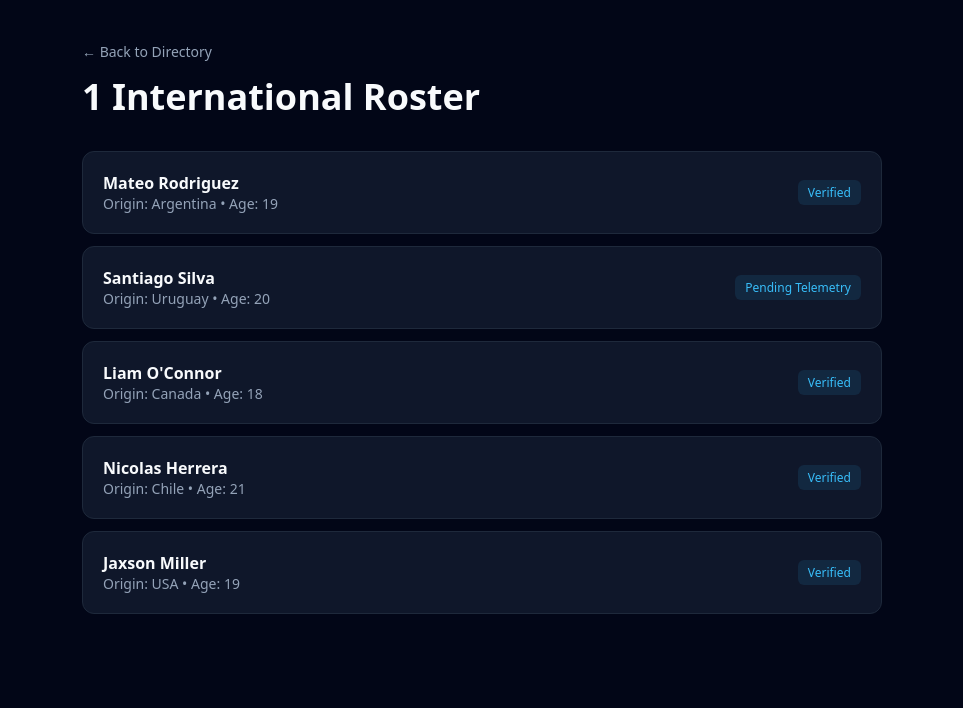
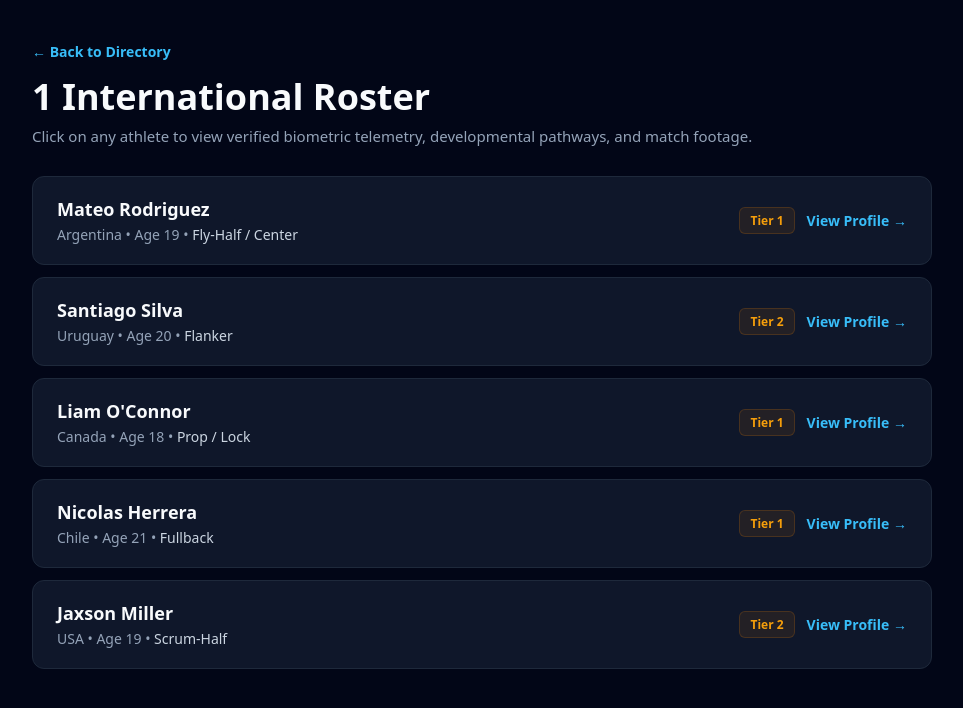
Before and after one commit to KGross16/Rugby2, a Next.js app: page /directory/1 in a window 1280 px wide. Shown: the top 708 px of the page, without its empty margins (158-1121 px from the left). Built offline with nearby package versions, Linux system fonts and the light colour scheme.

Commit message:
Refactor SportRoster component with player IDs and positions
Updated player data structure to include unique IDs and positions. Enhanced styling for player profiles and adjusted fallback sport name.

```diff
--- a/app/directory/[sport]/page.tsx
+++ b/app/directory/[sport]/page.tsx
@@ -4,39 +4,56 @@ import { useParams } from "next/navigation";
 
 export default function SportRoster() {
   const params = useParams();
-  const sport = typeof params.sport === 'string' ? params.sport : "Sport";
+  const sport = typeof params.sport === 'string' ? params.sport : "sport";
 
-  // International player database for the directory
+  // International player database with unique IDs for profile routing
   const players = [
-    { name: "Mateo Rodriguez", origin: "Argentina", age: 19, tier: "Tier 1", status: "Verified" },
-    { name: "Santiago Silva", origin: "Uruguay", age: 20, tier: "Tier 2", status: "Pending Telemetry" },
-    { name: "Liam O'Connor", origin: "Canada", age: 18, tier: "Tier 1", status: "Verified" },
-    { name: "Nicolas Herrera", origin: "Chile", age: 21, tier: "Tier 1", status: "Verified" },
-    { name: "Jaxson Miller", origin: "USA", age: 19, tier: "Tier 2", status: "Verified" }
+    { id: "mateo-rodriguez", name: "Mateo Rodriguez", origin: "Argentina", age: 19, position: "Fly-Half / Center", tier: "Tier 1", status: "Verified" },
+    { id: "santiago-silva", name: "Santiago Silva", origin: "Uruguay", age: 20, position: "Flanker", tier: "Tier 2", status: "Pending Telemetry" },
+    { id: "liam-oconnor", name: "Liam O'Connor", origin: "Canada", age: 18, position: "Prop / Lock", tier: "Tier 1", status: "Verified" },
+    { id: "nicolas-herrera", name: "Nicolas Herrera", origin: "Chile", age: 21, position: "Fullback", tier: "Tier 1", status: "Verified" },
+    { id: "jaxson-miller", name: "Jaxson Miller", origin: "USA", age: 19, position: "Scrum-Half", tier: "Tier 2", status: "Verified" }
   ];
 
   return (
     <main style={{ minHeight: "100vh", backgroundColor: "#020617", fontFamily: "system-ui, sans-serif", color: "#f8fafc", padding: "40px 20px" }}>
-      <div style={{ maxWidth: "800px", margin: "0 auto" }}>
+      <div style={{ maxWidth: "900px", margin: "0 auto" }}>
 
+        {/* Navigation & Header */}
         <div style={{ marginBottom: "30px" }}>
-          <Link href="/directory" style={{ color: "#94a3b8", fontSize: "14px", textDecoration: "none" }}>&larr; Back to Directory</Link>
-          <h1 style={{ fontSize: "36px", fontWeight: "900", color: "#f8fafc", textTransform: "capitalize", margin: "10px 0" }}>
+          <Link href="/directory" style={{ color: "#38bdf8", fontSize: "14px", textDecoration: "none", fontWeight: "600" }}>&larr; Back to Directory</Link>
+          <h1 style={{ fontSize: "36px", fontWeight: "900", color: "#f8fafc", textTransform: "capitalize", margin: "10px 0 5px 0" }}>
             {sport} International Roster
           </h1>
+          <p style={{ color: "#94a3b8", fontSize: "15px", margin: 0 }}>
+            Click on any athlete to view verified biometric telemetry, developmental pathways, and match footage.
+          </p>
         </div>
 
+        {/* Player List */}
         <div style={{ display: "grid", gap: "12px" }}>
-          {players.map((p, idx) => (
-            <div key={idx} style={{ backgroundColor: "#0f172a", border: "1px solid #1e293b", padding: "20px", borderRadius: "12px", display: "flex", justifyContent: "space-between", alignItems: "center" }}>
-              <div>
-                <div style={{ fontWeight: "700", fontSize: "16px" }}>{p.name}</div>
-                <div style={{ color: "#94a3b8", fontSize: "14px" }}>Origin: {p.origin} &bull; Age: {p.age}</div>
+          {players.map((p) => (
+            <Link key={p.id} href={`/directory/${sport}/${p.id}`} style={{ textDecoration: "none" }}>
+              <div style={{ backgroundColor: "#0f172a", border: "1px solid #1e293b", padding: "20px 24px", borderRadius: "12px", display: "flex", justifyContent: "space-between", alignItems: "center", transition: "border-color 0.2s" }}
+                   onMouseOver={(e) => e.currentTarget.style.borderColor = "#d97706"}
+                   onMouseOut={(e) => e.currentTarget.style.borderColor = "#1e293b"}>
+                <div>
+                  <div style={{ fontWeight: "800", fontSize: "18px", color: "#f8fafc", marginBottom: "4px" }}>{p.name}</div>
+                  <div style={{ color: "#94a3b8", fontSize: "14px" }}>
+                    {p.origin} &bull; Age {p.age} &bull; <span style={{ color: "#cbd5e1" }}>{p.position}</span>
+                  </div>
+                </div>
+                <div style={{ display: "flex", alignItems: "center", gap: "12px" }}>
+                  <span style={{ backgroundColor: "rgba(217, 119, 6, 0.1)", color: "#f59e0b", padding: "4px 10px", borderRadius: "6px", fontSize: "12px", fontWeight: "700", border: "1px solid rgba(217, 119, 6, 0.2)" }}>
+                    {p.tier}
+                  </span>
+                  <span style={{ color: "#38bdf8", fontSize: "14px", fontWeight: "700" }}>View Profile &rarr;</span>
+                </div>
               </div>
-              <span style={{ backgroundColor: "rgba(56, 189, 248, 0.1)", color: "#38bdf8", padding: "4px 10px", borderRadius: "6px", fontSize: "12px" }}>{p.status}</span>
-            </div>
+            </Link>
           ))}
         </div>
+
       </div>
     </main>
   );
```
